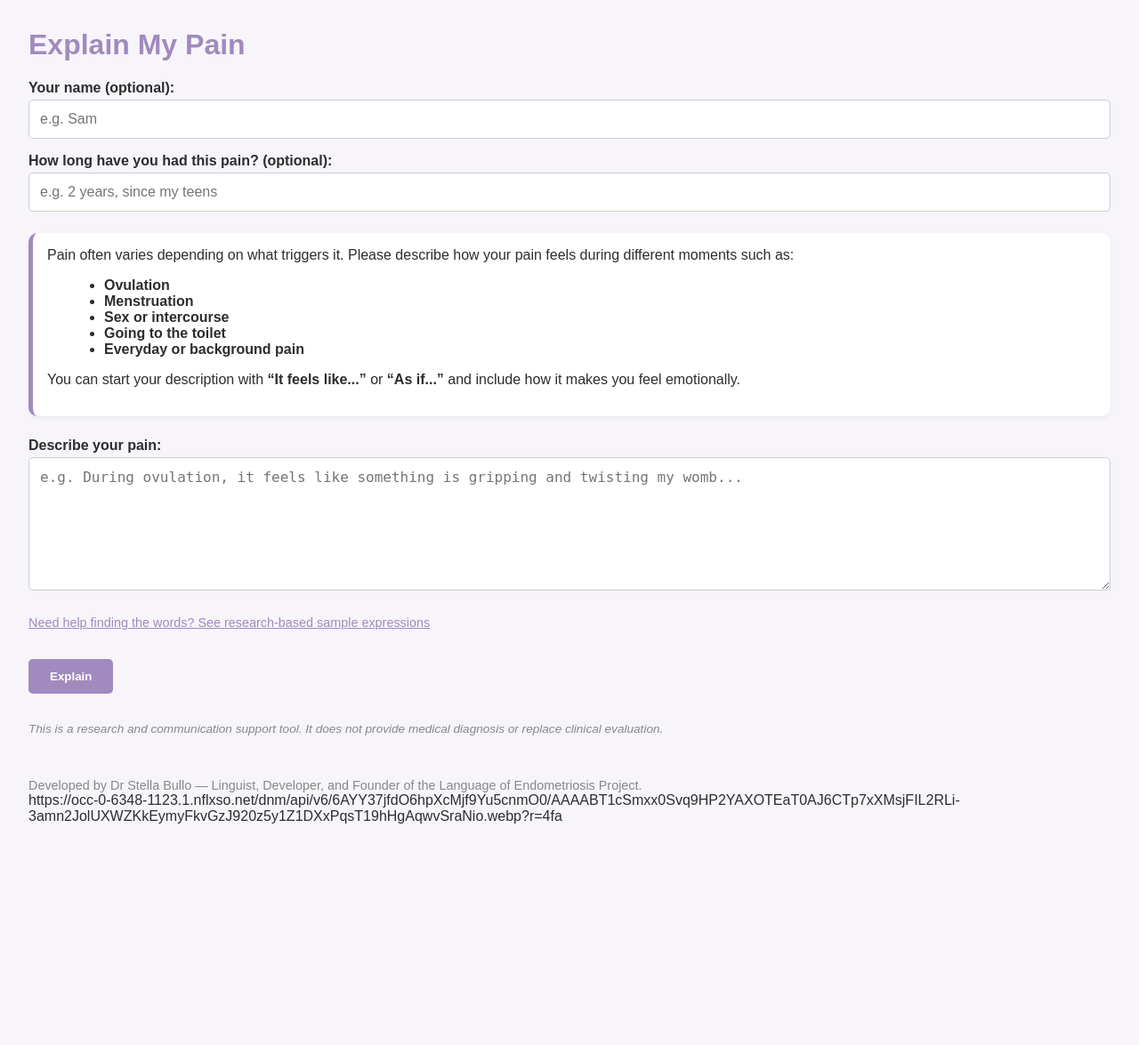
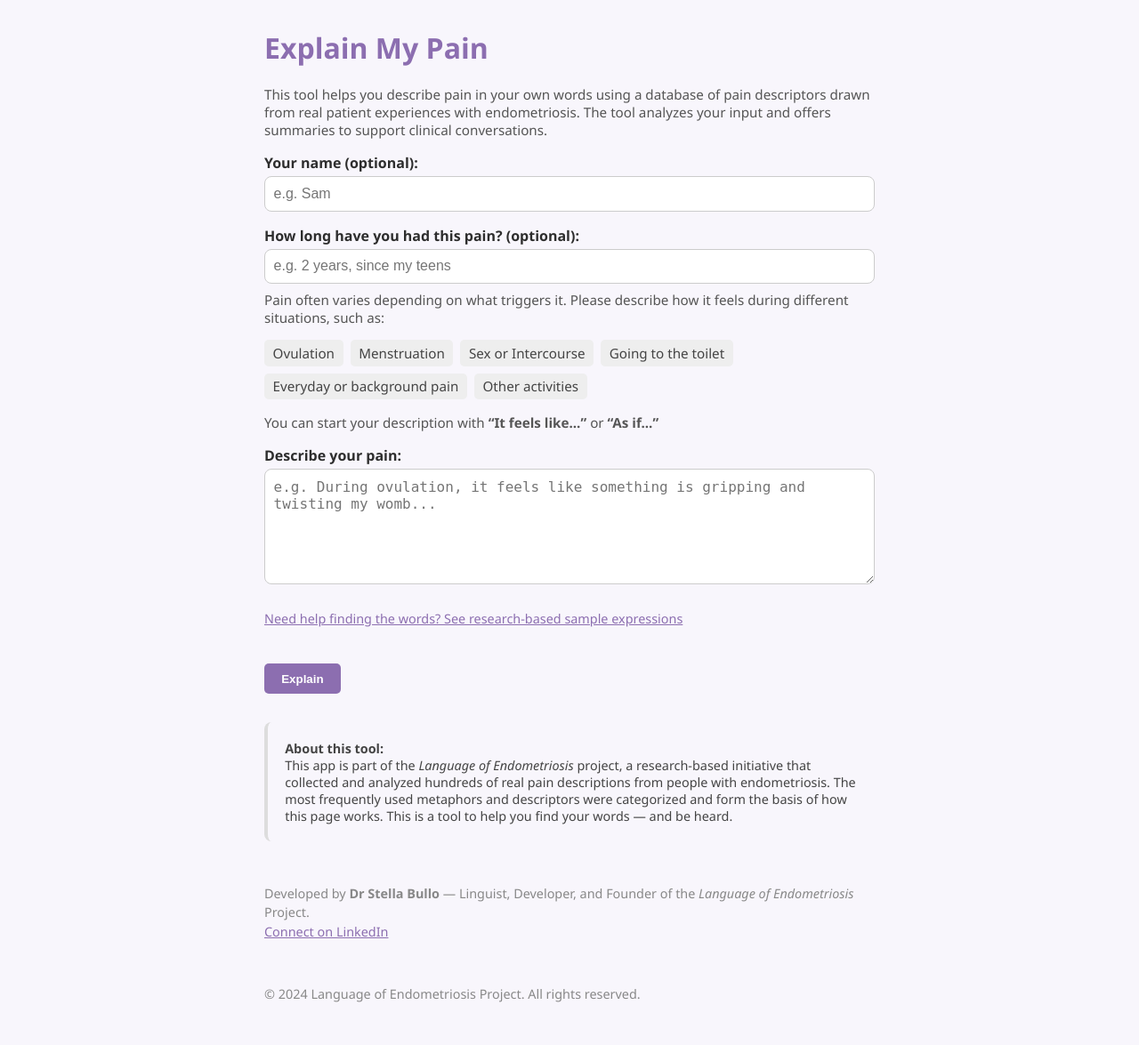
Before and after one commit to Stella5791/translate-my-pain, a Flask app: page / in a window 1280 px wide. Shown: the whole page at 89% size. Before the commit the page ends 926 px from the top, so only its background shows below. Run offline with Flask 3, Linux system fonts and the light colour scheme.

Commit message:
Update index.html

```diff
--- a/templates/index.html
+++ b/templates/index.html
@@ -6,14 +6,25 @@
   <title>Explain My Pain</title>
   <style>
     body {
-      font-family: Arial, sans-serif;
-      background-color: #f7f5fa;
+      font-family: 'Segoe UI', Tahoma, Geneva, Verdana, sans-serif;
+      background-color: #f8f6fc;
       color: #2d2d2d;
-      margin: 2rem;
+      margin: 0;
+      padding: 0;
+      display: flex;
+      justify-content: center;
+    }
+
+    .container {
+      max-width: 750px;
+      width: 100%;
+      padding: 2rem;
+      box-sizing: border-box;
     }
 
     h1, h2, h3 {
-      color: #a18abd;
+      color: #8c6eb0;
+      margin-top: 0;
     }
 
     label {
@@ -24,31 +35,31 @@
 
     input, textarea {
       width: 100%;
-      padding: 0.75rem;
+      padding: 0.6rem;
       font-size: 1rem;
       border: 1px solid #ccc;
       margin-top: 0.25rem;
-      border-radius: 5px;
+      border-radius: 8px;
       box-sizing: border-box;
     }
 
     textarea {
-      height: 150px;
+      height: 130px;
     }
 
     button {
-      background-color: #a18abd;
+      background-color: #8c6eb0;
       color: white;
       font-weight: bold;
-      padding: 0.75rem 1.5rem;
+      padding: 0.6rem 1.2rem;
       border: none;
       border-radius: 5px;
-      margin-top: 1rem;
+      margin-top: 1.5rem;
       cursor: pointer;
     }
 
     button:hover {
-      background-color: #8c6eb0;
+      background-color: #77589f;
     }
 
     .note {
@@ -59,20 +70,11 @@
 
     .section {
       background-color: white;
-      padding: 1rem;
+      padding: 1rem 1.5rem;
       border-left: 5px solid #a18abd;
       margin-top: 2rem;
       border-radius: 10px;
-      box-shadow: 0 2px 5px rgba(0,0,0,0.1);
-    }
-
-    .guidance-box {
-      background-color: white;
-      border-left: 5px solid #a18abd;
-      border-radius: 10px;
       box-shadow: 0 2px 5px rgba(0,0,0,0.05);
-      padding: 1rem;
-      margin: 1.5rem 0;
     }
 
     pre {
@@ -89,11 +91,12 @@
       margin-top: 3rem;
       font-size: 0.9rem;
       color: #888;
+      line-height: 1.5;
     }
 
     .link-button {
       font-size: 0.9rem;
-      color: #a18abd;
+      color: #8c6eb0;
       text-decoration: underline;
       cursor: pointer;
       margin-top: 0.5rem;
@@ -103,12 +106,22 @@
     .print-button {
       background: none;
       border: none;
-      color: #a18abd;
+      color: #8c6eb0;
       text-decoration: underline;
       font-size: 0.9rem;
       cursor: pointer;
       margin-top: 1rem;
       display: inline-block;
+    }
+
+    .explanation-box {
+      font-size: 0.9rem;
+      color: #444;
+      padding: 1.2rem;
+      margin-top: 2rem;
+      border-left: 4px solid #ddd;
+      border-radius: 8px;
+      background: none;
     }
 
     @media print {
@@ -119,20 +132,15 @@
         margin: 1rem;
       }
     }
-
-    @media (max-width: 600px) {
-      body {
-        margin: 1rem;
-      }
-      .section, .guidance-box {
-        padding: 0.75rem;
-      }
-    }
   </style>
 </head>
 <body>
+  <div class="container">
+    <h1>Explain My Pain</h1>
 
-  <h1>Explain My Pain</h1>
+    <p class="note">
+      This tool helps you describe pain in your own words using a database of pain descriptors drawn from real patient experiences with endometriosis. The tool analyzes your input and offers summaries to support clinical conversations.
+    </p>
 
     <form method="POST">
       <label for="name">Your name (optional):</label>
@@ -141,22 +149,23 @@
       <label for="duration">How long have you had this pain? (optional):</label>
       <input type="text" id="duration" name="duration" placeholder="e.g. 2 years, since my teens">
 
-    <div class="guidance-box">
-      <p style="margin-top: 0;">
-        Pain often varies depending on what triggers it. Please describe how your pain feels during different moments such as:
+      <p class="note">
+        Pain often varies depending on what triggers it. Please describe how it feels during different situations, such as:
       </p>
-      <ul style="margin: 0.5rem 0 0 1.5rem;">
-        <li><strong>Ovulation</strong></li>
-        <li><strong>Menstruation</strong></li>
-        <li><strong>Sex or intercourse</strong></li>
-        <li><strong>Going to the toilet</strong></li>
-        <li><strong>Everyday or background pain</strong></li>
 
-      </ul>
-      <p>
-        You can start your description with <strong>“It feels like...”</strong> or <strong>“As if...”</strong> and include how it makes you feel emotionally.
-      </p>
+      <div style="display: flex; flex-wrap: wrap; gap: 0.5rem; font-size: 0.95rem; color: #444; margin-top: 0.5rem; margin-bottom: 1rem;">
+        <div style="background: #eee; padding: 0.3rem 0.6rem; border-radius: 5px;">Ovulation</div>
+        <div style="background: #eee; padding: 0.3rem 0.6rem; border-radius: 5px;">Menstruation</div>
+        <div style="background: #eee; padding: 0.3rem 0.6rem; border-radius: 5px;">Sex or Intercourse</div>
+        <div style="background: #eee; padding: 0.3rem 0.6rem; border-radius: 5px;">Going to the toilet</div>
+        <div style="background: #eee; padding: 0.3rem 0.6rem; border-radius: 5px;">Everyday or background pain</div>
+        <div style="background: #eee; padding: 0.3rem 0.6rem; border-radius: 5px;">Other activities</div>
       </div>
+
+
+
+
+      <p class="note">You can start your description with <strong>“It feels like...”</strong> or <strong>“As if...”</strong></p>
 
       <label for="description">Describe your pain:</label>
       <textarea id="description" name="description" required placeholder="e.g. During ovulation, it feels like something is gripping and twisting my womb..."></textarea>
@@ -173,24 +182,30 @@
 
         <h3>🩺 Notes for your doctor</h3>
         <pre>{{ results.doctor_narrative }}</pre>
+        <p class="note"><em>This section is written in medical language to support communication with healthcare providers.</em></p>
+
         <p class="note">
           <a href="/evidence" class="link-button">View supporting evidence and research sources</a>
         </p>
-
-
 
         <button class="print-button" onclick="window.print()">🖨️ Print this page</button>
       </div>
     {% endif %}
 
-  <p style="font-size: 0.85rem; color: #888; margin-top: 2rem;">
-    <em>This is a research and communication support tool. It does not provide medical diagnosis or replace clinical evaluation.</em>
-  </p>
+    <div class="explanation-box">
+      <strong>About this tool:</strong><br>
+      This app is part of the <em>Language of Endometriosis</em> project, a research-based initiative that collected and analyzed hundreds of real pain descriptions from people with endometriosis. The most frequently used metaphors and descriptors were categorized and form the basis of how this page works. This is a tool to help you find your words — and be heard.
+    </div>
 
     <div class="footer">
-    Developed by Dr Stella Bullo — Linguist, Developer, and Founder of the Language of Endometriosis Project.
+      Developed by <strong>Dr Stella Bullo</strong> — Linguist, Developer, and Founder of the <em>Language of Endometriosis</em> Project.
+      <br>
+      <a href="https://www.linkedin.com/in/stellabullo/" target="_blank" style="color:#8c6eb0; text-decoration: underline;">Connect on LinkedIn</a>
     </div>
 
+    <div class="footer">
+      <p>© 2024 Language of Endometriosis Project. All rights reserved.</p>
+    </div>
+  </div>
 </body>
 </html>
-https://occ-0-6348-1123.1.nflxso.net/dnm/api/v6/6AYY37jfdO6hpXcMjf9Yu5cnmO0/AAAABT1cSmxx0Svq9HP2YAXOTEaT0AJ6CTp7xXMsjFIL2RLi-3amn2JolUXWZKkEymyFkvGzJ920z5y1Z1DXxPqsT19hHgAqwvSraNio.webp?r=4fa
```
Lines whose indentation alone changed are shown as unchanged.
